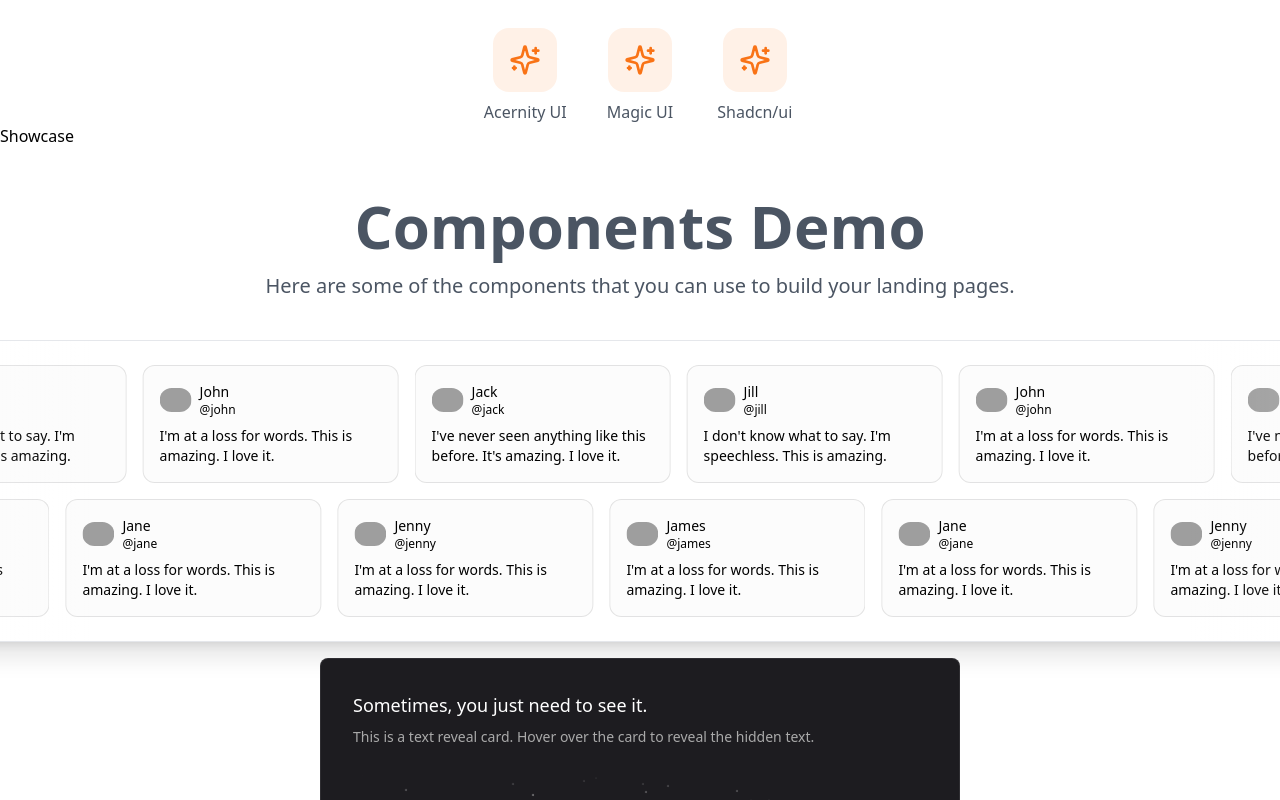
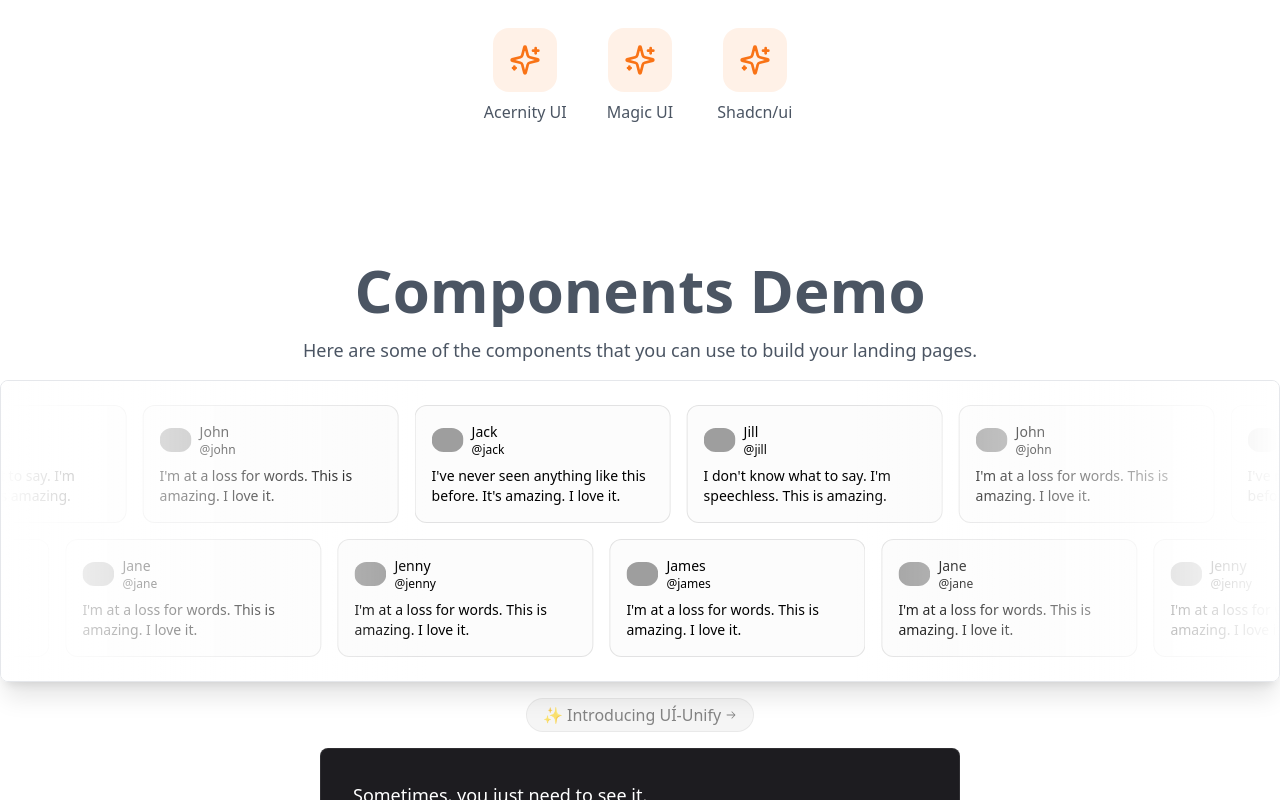
Before and after one commit to rishavchand/ui-unify, a Next.js app: page / in a window 1280 px wide. Shown: the part 580-1380 px from the top of the page. Built offline with nearby package versions, Linux system fonts and the light colour scheme; grey boxes are pictures that could not be loaded.

Commit message:
feat: add AnimatedShinyText component and integrate into HeroSection; update styles and dependencies

```diff
--- a/components/HeroSection.tsx
+++ b/components/HeroSection.tsx
@@ -3,6 +3,7 @@
 import { HoverBorderGradient } from './ui/hover-border-gradient';
 import { Spotlight } from './ui/spotlight';
 import { motion } from 'framer-motion';
+
 import {
   TextRevealCard,
   TextRevealCardDescription,
@@ -10,6 +11,7 @@
 } from './ui/text-reveal-card';
 
 import { MarqueeDemo } from './Marque';
+import { AnimatedShinyTextDemo } from './ui/AnimatedShinyText';
 
 export function Hero() {
   return (
@@ -79,6 +81,7 @@
               containerClassName="rounded-full"
               className="dark:bg-black bg-white text-black dark:text-white flex items-center space-x-2 px-6 py-3"
               as="button"
+              onClick={() => (window.location.href = 'https://github.com')}
             >
               <span className="flex gap-2 text-base font-medium">
                 Star on GitHub <GithubIcon className="w-5 h-5" />
@@ -89,6 +92,7 @@
               containerClassName="rounded-full"
               className="dark:bg-black bg-white text-black dark:text-white flex items-center space-x-2 px-6 py-3"
               as="button"
+              onClick={() => (window.location.href = '/components')}
             >
               <span className="flex gap-2 text-base font-medium">
                 Components <Wand2 className="w-5 h-5" />
@@ -116,25 +120,38 @@
         </div>
       </motion.div>
 
+      <div className="flex justify-center mt-12">
+        {/* <div>
+          <h1 className="flex justify-center align-middle  text-4xl sm:text-6xl text-gray-600 dark:text-gray-400 font-bold ">
+            Showcase
+          </h1>
+          <p className="flex justify-center text-xl font-medium dark:text-gray-400 text-gray-600 mt-4 px-4">
+            Explore examples to see how these components can be integrated into
+            your projects.
+          </p>
+        </div> */}
+      </div>
+      <div className="flex justify-center align-middle mt-12">
+        <div className="mt-10 mb-4 ">
           <div>
             <div>
-          <h1>Showcase</h1>
-        </div>
-      </div>
-      <div className="flex justify-center align-middle mt-12">
-        <div className="">
-          <h1 className="flex justify-center text-6xl font-bold text-gray-600 dark:text-gray-400">
+              <h1 className="flex justify-center text-4xl sm:text-6xl font-bold text-gray-600 dark:text-gray-400">
                 Components Demo
               </h1>
-          <p className="flex justify-center text-xl font-medium dark:text-gray-400  text-gray-600 mt-4">
+              <p className="flex justify-center text-lg font-medium  dark:text-gray-400  text-gray-600 mt-4 px-4 ">
                 Here are some of the components that you can use to build your
                 landing pages.
               </p>
-
-          <div className="mt-10 mb-4 ">
-            <div className='flex flex-col gap-4'>
-            <div >
-            <MarqueeDemo/>
+            </div>
+          </div>
+        </div>
+      </div>
+      <div className="flex flex-col gap-4">
+        <div>
+          <MarqueeDemo />
+        </div>
+        <div>
+          <AnimatedShinyTextDemo/>
         </div>
         <div className="flex items-center justify-center  rounded-2xl px-10">
           <TextRevealCard
@@ -145,15 +162,12 @@
               Sometimes, you just need to see it.
             </TextRevealCardTitle>
             <TextRevealCardDescription>
-                    This is a text reveal card. Hover over the card to reveal
-                    the hidden text.
+              This is a text reveal card. Hover over the card to reveal the
+              hidden text.
             </TextRevealCardDescription>
           </TextRevealCard>
         </div>
       </div>
     </div>
-        </div>
-      </div>
-    </div>
   );
 }
--- a/components/Marque.tsx
+++ b/components/Marque.tsx
@@ -91,8 +91,8 @@
           <ReviewCard key={review.username} {...review} />
         ))}
       </Marquee>
-      <div className="pointer-events-none absolute inset-y-0 left-0 w-1/3 bg-gradient-to-r from-white dark:from-background " ></div>
-      <div className="pointer-events-none absolute inset-y-0 right-0 w-1/3 bg-gradient-to-l from-white dark:from-background"></div>
+      <div className="pointer-events-none absolute inset-y-0 left-0 w-1/3 sm:bg-gradient-to-r dark:from-black from-white " ></div>
+      <div className="pointer-events-none absolute inset-y-0 right-0 w-1/3 sm:bg-gradient-to-l dark:from-black from-white"></div>
     </div>
   );
 }
--- a/components/Nav-link.tsx
+++ b/components/Nav-link.tsx
@@ -16,6 +16,7 @@
   return (
     <Link
       href={href}
+      prefetch={true}
       className={cn(
         'px-4 py-2 rounded-md text-sm font-medium transition-colors',
         isActive
--- /dev/null
+++ b/components/ui/AnimatedShinyText.tsx
@@ -0,0 +1,21 @@
+import { ArrowRightIcon } from '@radix-ui/react-icons';
+
+import { cn } from '@/lib/utils';
+import AnimatedShinyText from './animated-shiny-text';
+
+export  function AnimatedShinyTextDemo() {
+  return (
+    <div className="z-10 flex items-center justify-center">
+      <div
+        className={cn(
+          'group rounded-full border border-black/5 bg-neutral-100 text-base text-white transition-all ease-in hover:cursor-pointer hover:bg-neutral-200 dark:border-white/5 dark:bg-neutral-900 dark:hover:bg-neutral-800'
+        )}
+      >
+        <AnimatedShinyText className="inline-flex items-center justify-center px-4 py-1 transition ease-out hover:text-neutral-600 hover:duration-300 hover:dark:text-neutral-400">
+          <span>✨ Introducing UÍ-Unify</span>
+          <ArrowRightIcon className="ml-1 size-3 transition-transform duration-300 ease-in-out group-hover:translate-x-0.5" />
+        </AnimatedShinyText>
+      </div>
+    </div>
+  );
+}
--- /dev/null
+++ b/components/ui/animated-shiny-text.tsx
@@ -0,0 +1,40 @@
+import { CSSProperties, FC, ReactNode } from "react";
+
+import { cn } from "@/lib/utils";
+
+interface AnimatedShinyTextProps {
+  children: ReactNode;
+  className?: string;
+  shimmerWidth?: number;
+}
+
+const AnimatedShinyText: FC<AnimatedShinyTextProps> = ({
+  children,
+  className,
+  shimmerWidth = 100,
+}) => {
+  return (
+    <p
+      style={
+        {
+          "--shiny-width": `${shimmerWidth}px`,
+        } as CSSProperties
+      }
+      className={cn(
+        "mx-auto max-w-md text-neutral-600/70 dark:text-neutral-400/70",
+
+        // Shine effect
+        "animate-shiny-text bg-clip-text bg-no-repeat [background-position:0_0] [background-size:var(--shiny-width)_100%] [transition:background-position_1s_cubic-bezier(.6,.6,0,1)_infinite]",
+
+        // Shine gradient
+        "bg-gradient-to-r from-transparent via-black/80 via-50% to-transparent  dark:via-white/80",
+
+        className,
+      )}
+    >
+      {children}
+    </p>
+  );
+};
+
+export default AnimatedShinyText;
--- a/package.json
+++ b/package.json
@@ -9,6 +9,7 @@
     "lint": "next lint"
   },
   "dependencies": {
+    "@radix-ui/react-icons": "^1.3.2",
     "class-variance-authority": "^0.7.1",
     "clsx": "^2.1.1",
     "framer-motion": "^11.15.0",
--- a/tailwind.config.ts
+++ b/tailwind.config.ts
@@ -9,7 +9,8 @@
   		animation: {
   			spotlight: 'spotlight 2s ease .75s 1 forwards',
   			marquee: 'marquee var(--duration) infinite linear',
-  			'marquee-vertical': 'marquee-vertical var(--duration) linear infinite'
+  			'marquee-vertical': 'marquee-vertical var(--duration) linear infinite',
+  			'shiny-text': 'shiny-text 8s infinite'
   		},
   		keyframes: {
   			spotlight: {
@@ -37,6 +38,14 @@
   				to: {
   					transform: 'translateY(calc(-100% - var(--gap)))'
   				}
+  			},
+  			'shiny-text': {
+  				'0%, 90%, 100%': {
+  					'background-position': 'calc(-100% - var(--shiny-width)) 0'
+  				},
+  				'30%, 60%': {
+  					'background-position': 'calc(100% + var(--shiny-width)) 0'
+  				}
   			}
   		},
   		borderRadius: {
```
Also changed, not shown: components/ui/hover-border-gradient.tsx (+25 -27 lines), 1 other file (tests, documents, lock files or other folders). Lines whose indentation alone changed are shown as unchanged.
